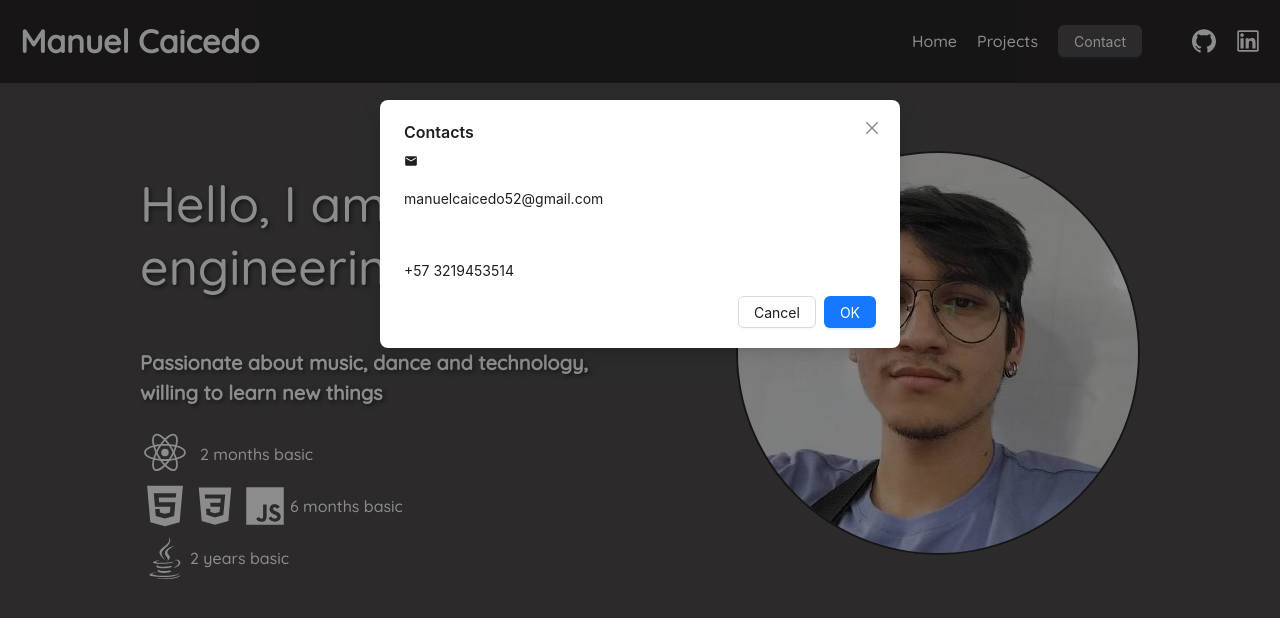
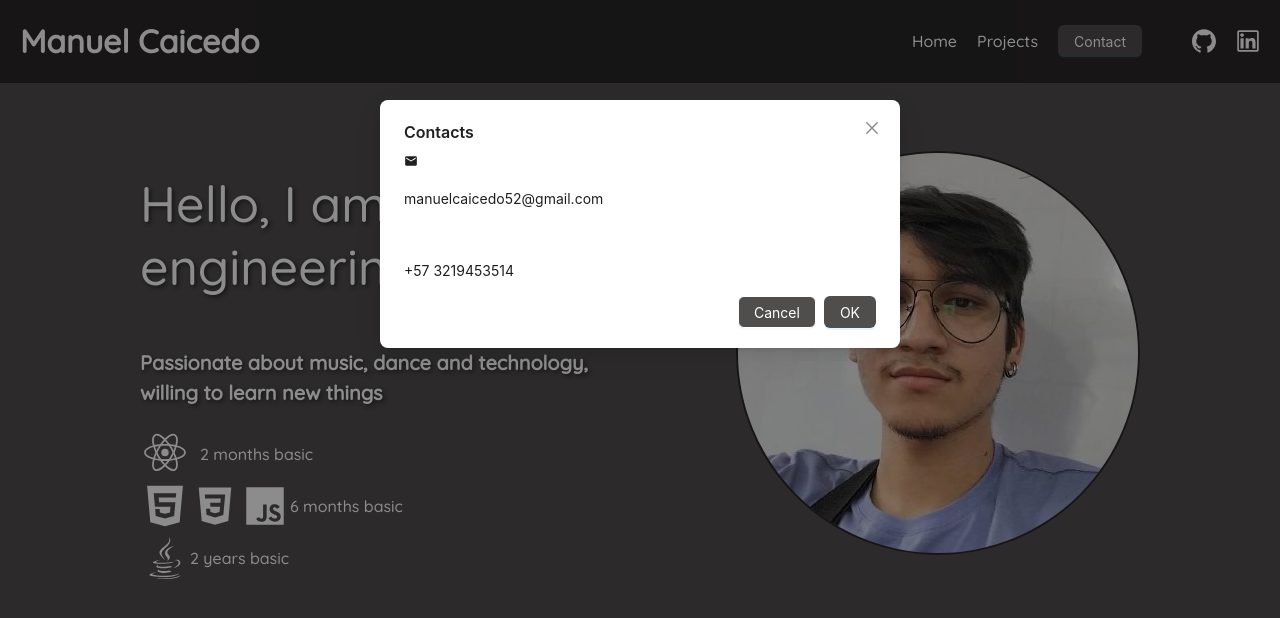
Before and after one commit to Konan03/Portafolio, a React (Create React App) app: page / in a window 1280 px wide. Both pictures are taken after a click on the button "Contact". Shown: the top 618 px of the page. Built offline with nearby package versions, Linux system fonts and the light colour scheme; some icons are missing.

Commit message:
finish modal

```diff
--- a/src/components/contact/contact.jsx
+++ b/src/components/contact/contact.jsx
@@ -23,7 +23,9 @@ function Contact(){
         <Button type="primary" onClick={showModal} style={{ backgroundColor: 'rgb(80, 77, 77)' }}>
           Contact
         </Button>
-        <Modal title="Contacts" open={isModalOpen} onOk={handleOk} onCancel={handleCancel}>
+        <Modal title="Contacts" open={isModalOpen} onOk={handleOk} onCancel={handleCancel}
+        okButtonProps={{ style: { backgroundColor: 'rgb(80, 77, 77)'} }}
+        cancelButtonProps={{style: {backgroundColor: 'rgb(80, 77, 77)', color: 'white', borderColor: 'white'}}}>
           <MdEmail/>
           <p>manuelcaicedo52@gmail.com</p>
           <FaPhone/>
```
